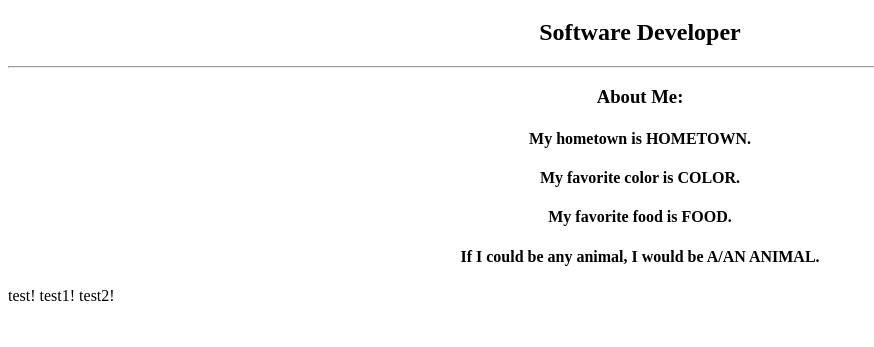
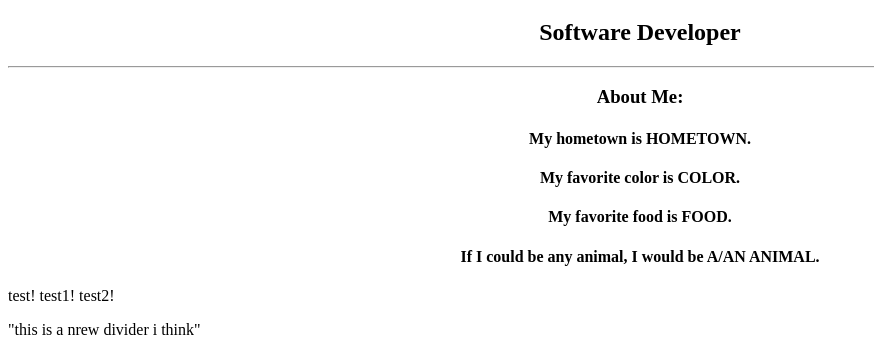
Before and after one commit to palmer2539/githubTest3, a plain HTML site: page index.html in a window 1280 px wide. Shown: the part 562-909 px from the top of the page, without its empty margins (0-874 px from the left). Before the commit the page ends 883 px from the top, so only its background shows below. Drawn offline with Linux system fonts and the light colour scheme.

Commit message:
another one

```diff
--- a/index.html
+++ b/index.html
@@ -37,3 +37,4 @@ hello
 		  </body>
 		</html>
 <p>test! test1! test2!</p>
+<div> "this is a nrew divider i think"</div>
```
